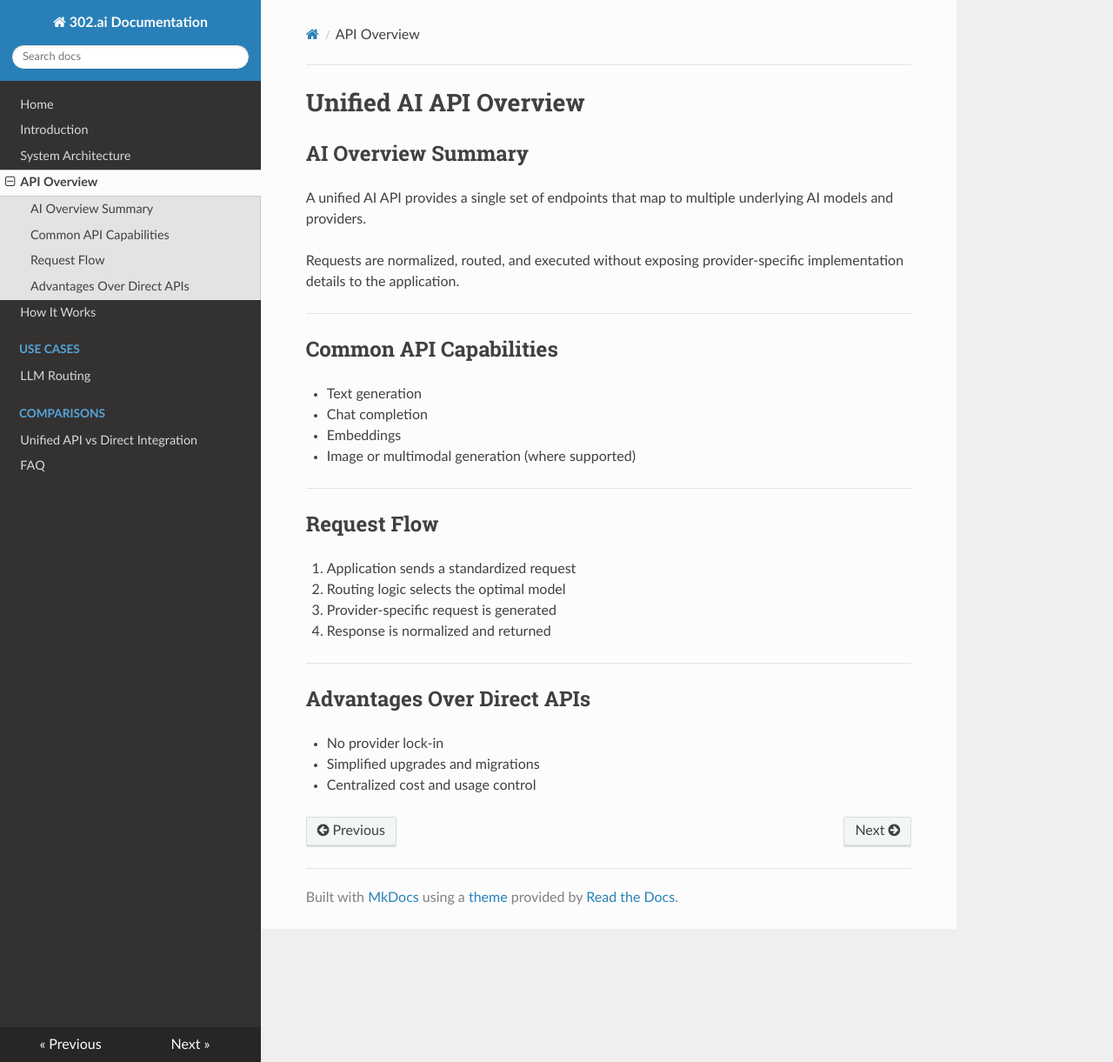
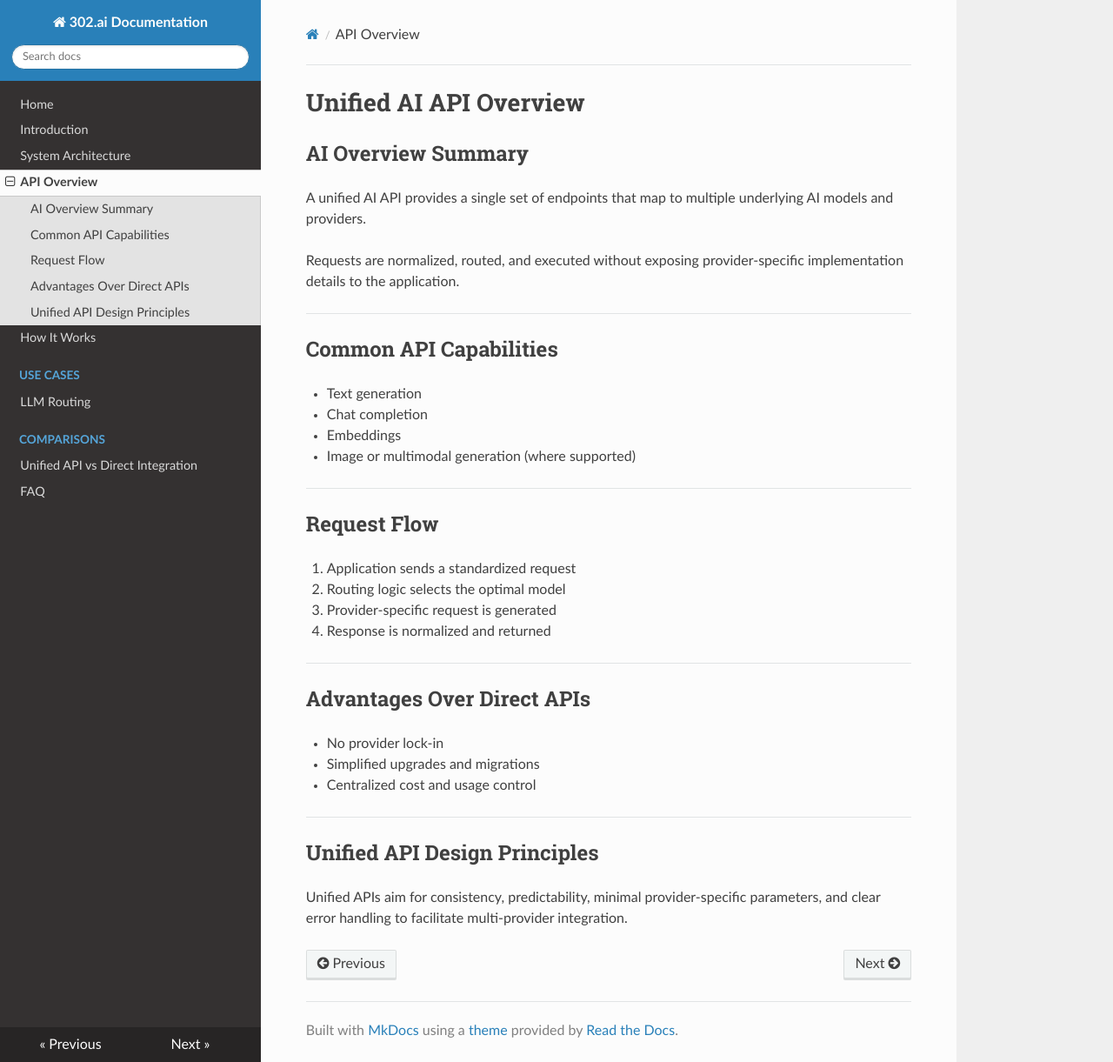
Before and after one commit to liuwei/302-ai-docs, an MkDocs documentation site: the page built from docs/api-overview.md, in a window 1280 px wide and 1221 px high. Shown: the whole window at 87% size. Built offline with MkDocs 1.6.1, drawn with Linux system fonts in a browser that asks for light colours; nearby versions of some CDN libraries.

Commit message:
Update api-overview.md

```diff
--- a/docs/api-overview.md
+++ b/docs/api-overview.md
@@ -29,3 +29,9 @@ implementation details to the application.
 - No provider lock-in
 - Simplified upgrades and migrations
 - Centralized cost and usage control
+
+---
+
+## Unified API Design Principles
+Unified APIs aim for consistency, predictability, minimal provider-specific parameters,
+and clear error handling to facilitate multi-provider integration.
```
